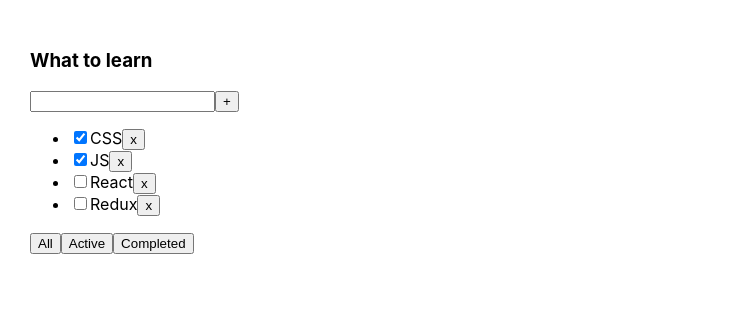
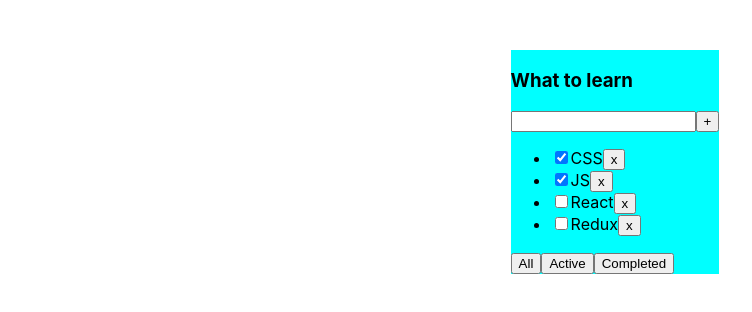
Before and after one commit to Radchenko87dmytro/My-Portfolio, a React (Create React App) app: page / in a window 1280 px wide. Shown: the top 312 px of the page, without its empty margins (0-752 px from the left). Built offline with nearby package versions, Linux system fonts and the light colour scheme.

Commit message:
created branch main2

```diff
--- a/src/App.css
+++ b/src/App.css
@@ -38,8 +38,16 @@
 } */
 
 .App {
-  padding: 30px;
+  padding: 50px;
   display: flex;
+  justify-content: center;
+  align-content: center;
+}
+
+.todolist {
+  /* margin-top: 20vh; */
+
+  background-color: aqua;
 }
 
 .App > div {
--- a/src/App.tsx
+++ b/src/App.tsx
@@ -1,6 +1,6 @@
 import React from "react";
 import { useState } from "react";
-import logo from "./logo.svg";
+
 import "./App.css";
 import { Todolist, PropsType, TaskType } from "./Todolist";
 import { v1 } from "uuid";
--- a/src/Todolist.tsx
+++ b/src/Todolist.tsx
@@ -1,10 +1,6 @@
+import "./App.css";
 import { FilterValuesType } from "./App";
 import { useState } from "react";
-function sum(a: number, b: number) {
-  alert(a + b);
-}
-
-//sum(12, 14);
 
 export interface TaskType {
   id: string;
@@ -25,7 +21,7 @@
   console.log(newTaskTitle);
 
   return (
-    <div>
+    <div className="todolist">
       <h3>{props.title}</h3>
       <div>
         <input
--- a/src/index.tsx
+++ b/src/index.tsx
@@ -2,7 +2,6 @@
 import ReactDOM from "react-dom/client";
 import "./index.css";
 import App from "./App";
-import reportWebVitals from "./reportWebVitals";
 
 const root = ReactDOM.createRoot(
   document.getElementById("root") as HTMLElement
@@ -12,8 +11,3 @@
     <App />
   </React.StrictMode>
 );
-
-// If you want to start measuring performance in your app, pass a function
-// to log results (for example: reportWebVitals(console.log))
-// or send to an analytics endpoint. Learn more: https://bit.ly/CRA-vitals
-reportWebVitals();
```
Also changed, not shown: src/setupTests.ts (deleted, +0 -5 lines), src/logo.svg (deleted), 1 other file (tests, documents, lock files or other folders).
